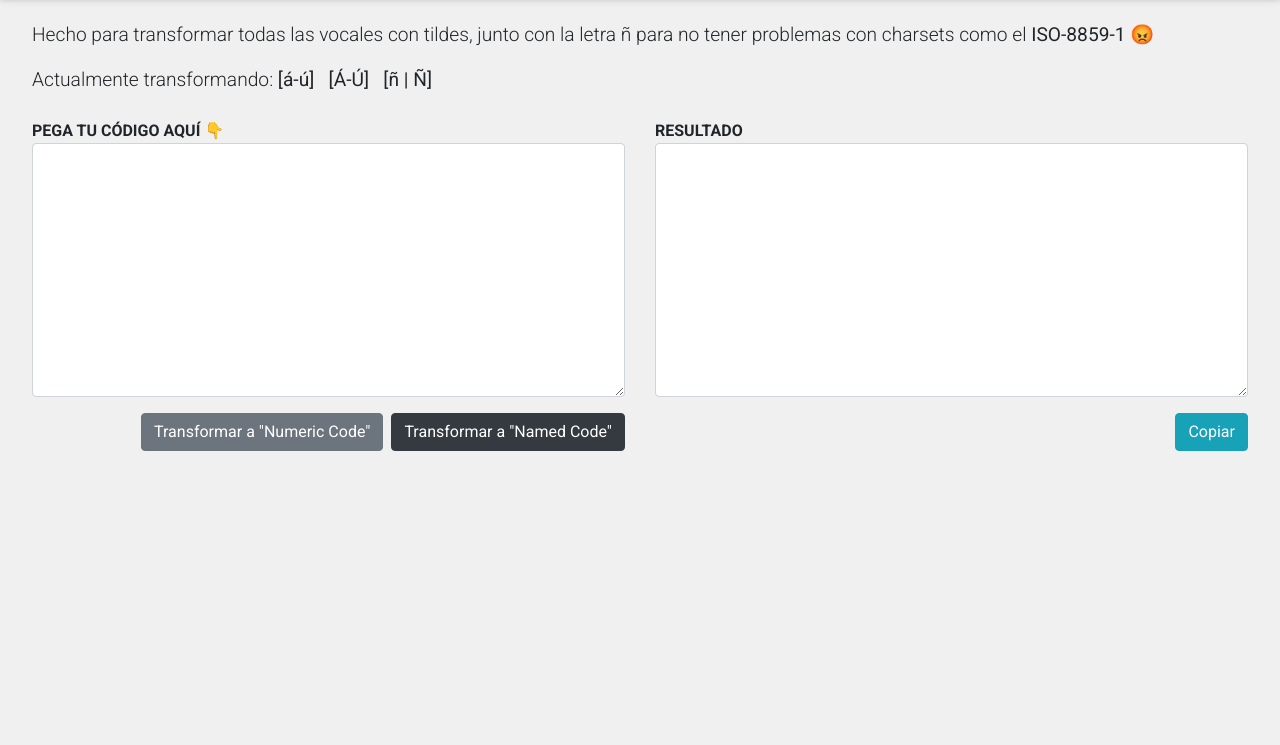
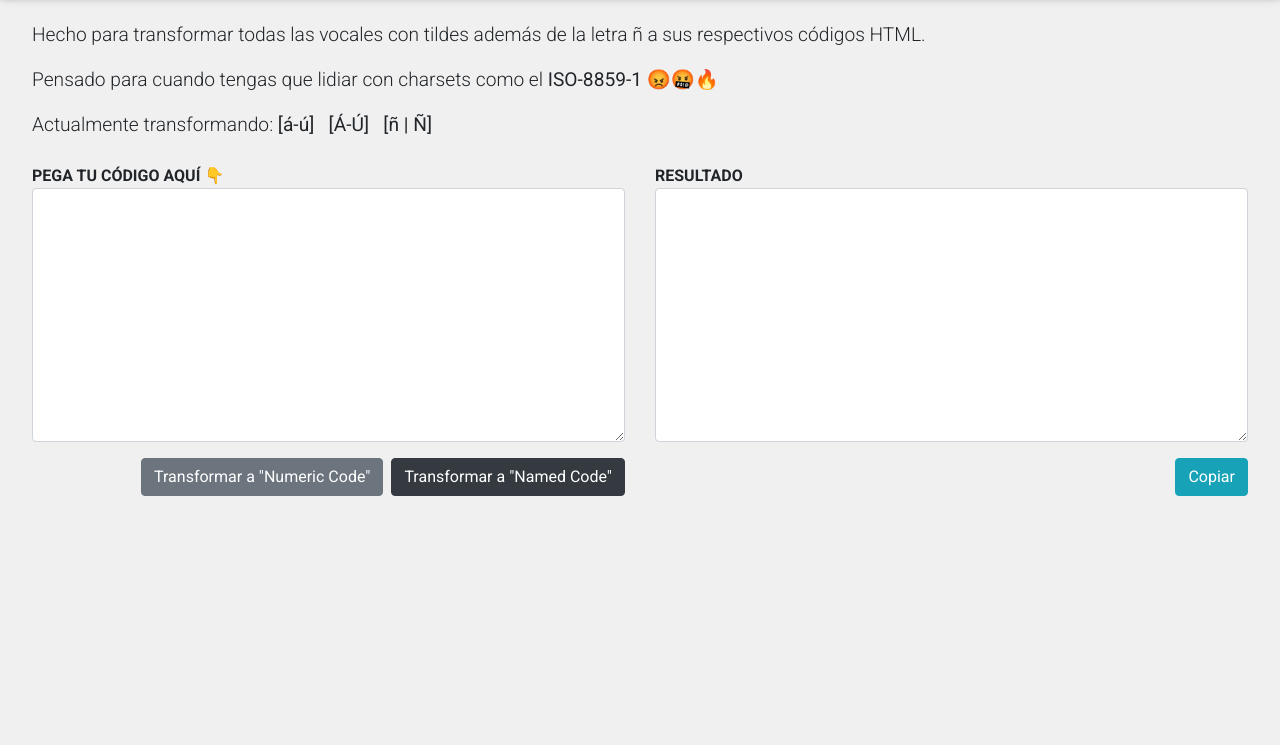
Before and after one commit to sebagomezf/transformar-textos, a plain HTML site: page index.html in a window 1280 px wide. Shown: the part 55-800 px from the top of the page. Drawn offline with nearby package versions, Linux system fonts and the light colour scheme.

Commit message:
Add files via upload

```diff
--- a/index.html
+++ b/index.html
@@ -24,7 +24,8 @@
 
 
     <main class="wrapper mt-4">
-        <p class="lead">Hecho para transformar todas las vocales con tildes, junto con la letra ñ para no tener problemas con charsets como el  <strong>ISO-8859-1 😡</strong></p>
+        <p class="lead">Hecho para transformar todas las vocales con tildes además de la letra ñ a sus respectivos códigos HTML.</p>
+        <p class="lead">Pensado para cuando tengas que lidiar con charsets como el <strong>ISO-8859-1 😡🤬🔥</strong></p>
         <p class="lead">Actualmente transformando: <strong>[á-ú]&nbsp;&nbsp;&nbsp;[Á-Ú]&nbsp;&nbsp;&nbsp;[ñ | Ñ]</strong></p>
         <div class="row mt-4 px-0">
             <div class="col-12 col-lg-6">
```
